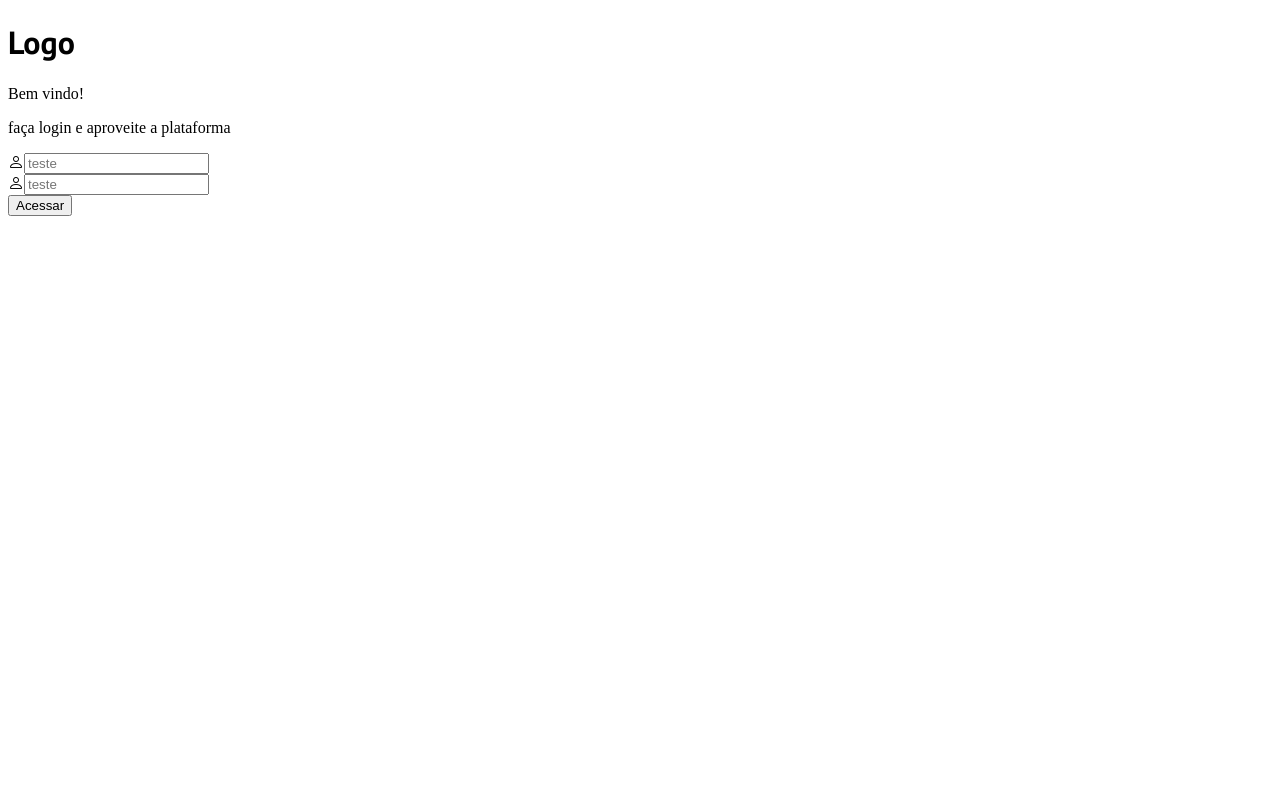
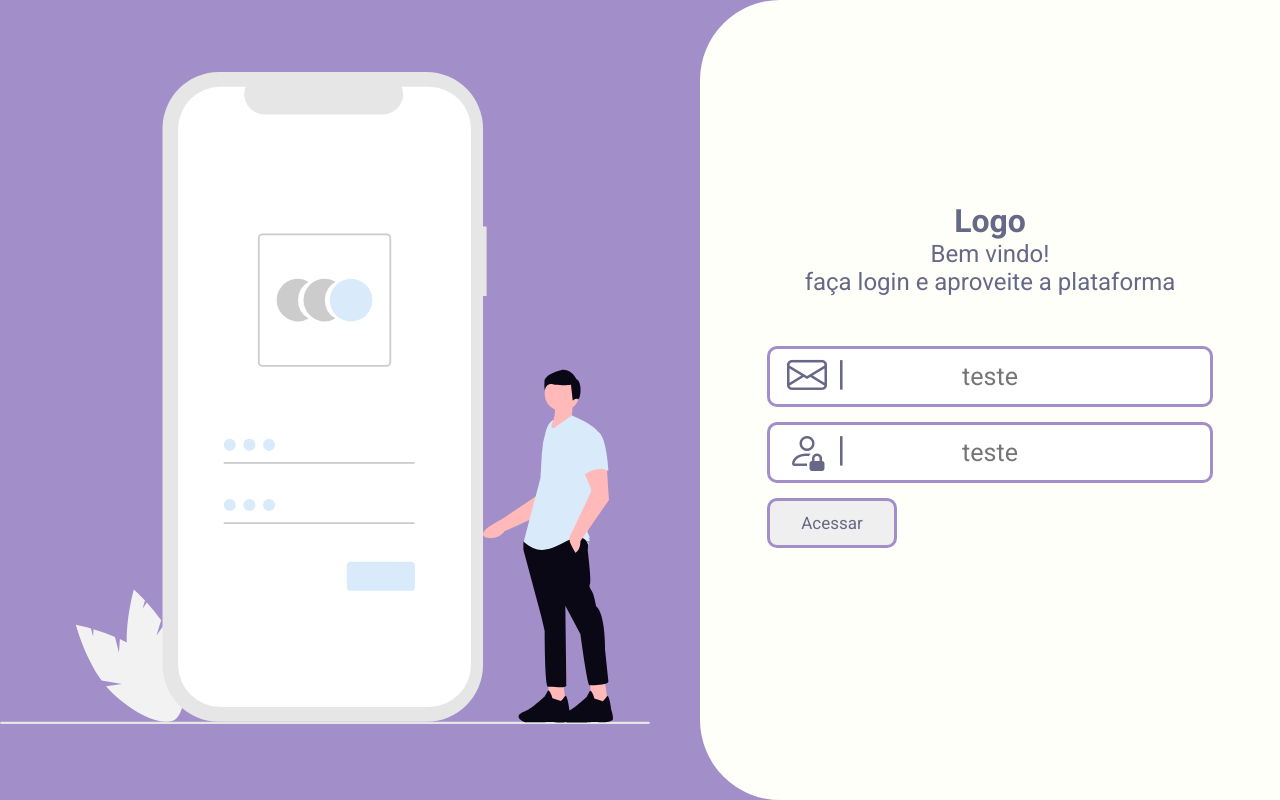
Before and after one commit to RonyFonseca/BigCode, a React app in the folder Frontend/: page / in a window 1280 px wide. Built offline with nearby package versions, Linux system fonts and the light colour scheme; the HTML template or start-up script is replaced by a standard one.

Commit message:
feat(Login): Criação do css dos inputs e dos botões.

```diff
--- a/Frontend/src/Components/Button/Button.jsx
+++ b/Frontend/src/Components/Button/Button.jsx
@@ -1,6 +1,8 @@
+import styles from "./Button.module.css";
+
 function Button(props){
     return (
-        <div>
+        <div className={styles.butao}>
             <button>{props.assunto}</button>
         </div>
     )
--- /dev/null
+++ b/Frontend/src/Components/Button/Button.module.css
@@ -0,0 +1,7 @@
+.butao > button {
+    height: 50px;
+    width: 130px;
+    border-radius: 10px;
+    border: 3px solid var(--color-02-purple);
+    font-size: 17px;
+}
--- a/Frontend/src/Components/Input/Input.jsx
+++ b/Frontend/src/Components/Input/Input.jsx
@@ -1,10 +1,13 @@
-import "./Input.css";
+import styles from "./Input.module.css";
 
 function Input(props){
 
     return (
-       <div>
-        <i className={props.icon}></i>
+       <div className={styles.input}>
+        <div className={styles.icon}>
+            <i className={props.icon}></i>
+            <p>|</p>
+        </div>
         <input type="text" placeholder={props.placeholder} valor={props.valor} onChange={(e) => props.onChange(e.target.value)}/>
        </div>
     )
--- /dev/null
+++ b/Frontend/src/Components/Input/Input.module.css
@@ -0,0 +1,31 @@
+.input {
+    position: relative;
+    display: flex;
+    align-items: center;
+    justify-content: center;
+}
+
+.icon {
+    display: flex;
+    position: absolute;
+    font-size: 40px;
+    left: 10px;
+    gap: 10px;
+}
+
+.icon > i {
+    margin-left: 10px;
+}
+
+.icon > p {
+    font-size: 35px;
+}
+
+.input > input {
+    border: 3px solid var(--color-02-purple);
+    height: 55px;
+    width: 440px;
+    font-size: 25px;
+    text-align: center;
+    border-radius: 10px;
+}
--- /dev/null
+++ b/Frontend/src/Pages/Auth.module.css
@@ -0,0 +1,34 @@
+#tela_central {
+    background-color:#A28EC8;
+    display: flex;
+    align-items: center;
+    height: 100vh;
+    gap: 50px;
+}
+
+.logo > img {
+    width: 650px;
+}
+
+.form_lateral {
+    border-radius: 80px 0px 0px 80px;
+    background-color: var(--color-02-white);
+    height: 100vh;
+    width: 100%;
+    display: flex;
+    flex-direction: column;
+    align-items: center;
+    justify-content: center;
+}
+
+.form_lateral_informacoes {
+    text-align: center;
+    font-size: 24px;
+}
+
+.form_lateral_inputs {
+    margin: 50px;
+    display: flex;
+    flex-direction: column;
+    gap: 15px;
+}
--- a/Frontend/src/Pages/Auth/Login.jsx
+++ b/Frontend/src/Pages/Auth/Login.jsx
@@ -1,5 +1,9 @@
 import Input from "../../Components/Input/Input.jsx";
 import Button from "../../Components/Button/Button.jsx";
+
+import styles from ".././Auth.module.css";
+
+import usuarioLogando from "../../assets/images/auth/usuario_logando.svg";
 
 import { useState } from "react";
 
@@ -31,24 +35,22 @@ function Login(){
 
 
     return(
-        <main>
-            <div>
-
+        <main id={styles.tela_central}>
+            <div className={styles.logo}>
+                <img src={usuarioLogando} />
             </div>
-            <div>
+            <div className={styles.form_lateral}>
                 <h1>Logo</h1>
-                <div>
+                <div className={styles.form_lateral_informacoes}>
                     <p>Bem vindo!</p>
                     <p>faça login e aproveite a plataforma</p>
                 </div>
-                <div>
-                    <form action="" onSubmit={(e) => enviarDados(e)}>
-                        <Input icon="bi bi-person" placeholder="teste" valor={email} onChange={(event) => pegarValorEmail(event)}/>
-                        <Input icon="bi bi-person" placeholder="teste" valor={senha} onChange={(event) => pegarValorSenha(event)}/>
+                    <form action="" onSubmit={(e) => enviarDados(e)} className={styles.form_lateral_inputs}>
+                        <Input icon="bi bi-envelope" placeholder="teste" valor={email} onChange={(event) => pegarValorEmail(event)}/>
+                        <Input icon="bi bi-person-lock" placeholder="teste" valor={senha} onChange={(event) => pegarValorSenha(event)}/>
                         <Button assunto="Acessar" />
                     </form>
                 </div>
-            </div>
         </main>
     )
 }
--- a/Frontend/src/index.css
+++ b/Frontend/src/index.css
@@ -9,19 +9,18 @@
 }
 
 :root{
-    --color-01-white:"#F5F6EB";
-    --color-02-white:"#FEFFF9";
-    --color-01-blue:"#D9EBFA";
-    --color-01-purple:"#666786";
-    --color-02-purple:"#A28EC8";
+    --color-01-white:#F5F6EB;
+    --color-02-white:#FEFFF9;
+    --color-01-blue:#D9EBFA;
+    --color-01-purple:#676887;
+    --color-02-purple:#A28EC8;
     --font-PTSans:"PTSans";
     --font-Roboto:"Roboto";
 }
 
-h1{
-    font-family: var(--font-PTSans);
+* {
+  margin: 0;
+  padding: 0;
+  font-family: var(--font-Roboto);
+  color: var(--color-01-purple);
 }
-
-h2{
-    font-family: var(--font-Roboto);
-}
```
Also changed, not shown: Frontend/src/Components/Input/Input.css (deleted), Frontend/src/assets/images/auth/usuario_logando.svg (added).
